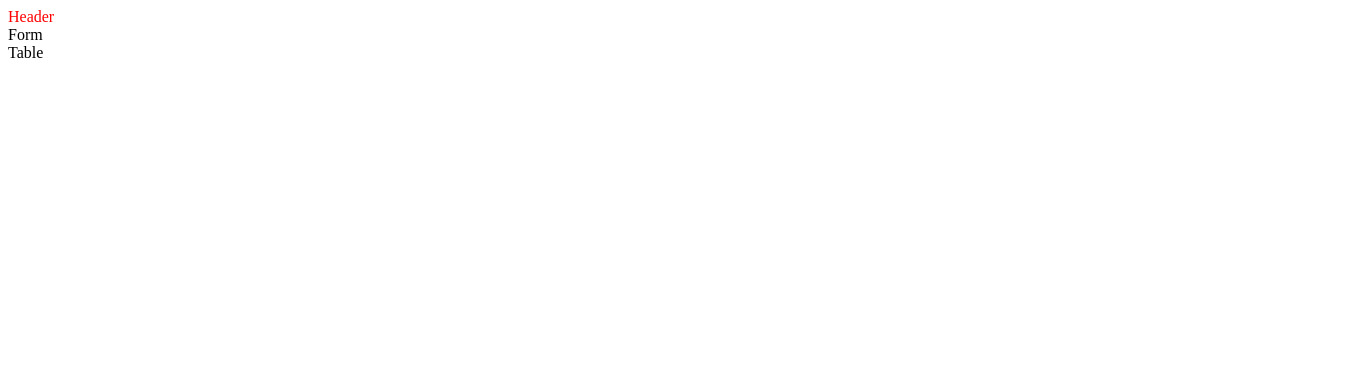
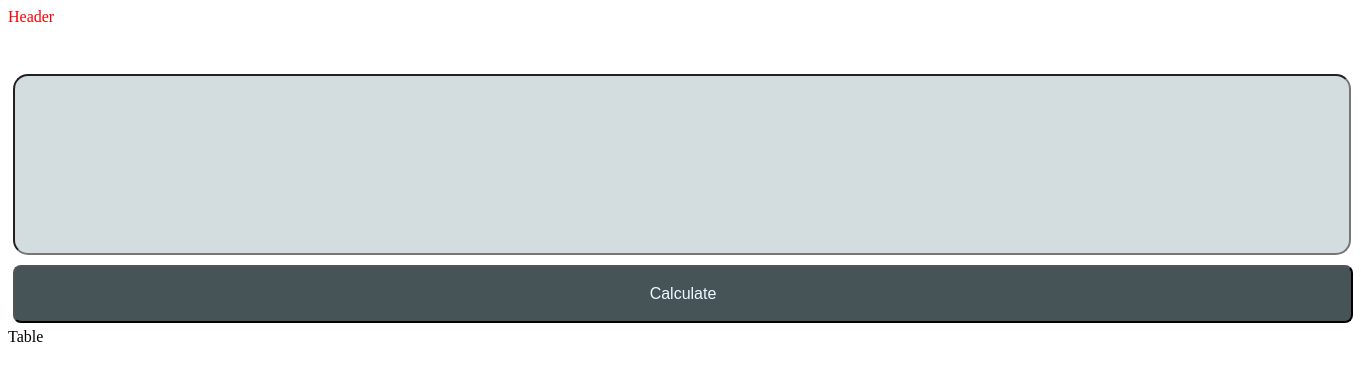
Before and after one commit to nabil1440/stats-automation, a React (Create React App) app: page / in a window 1280 px wide. Shown: the top 380 px of the page, 1361 px wide, since content can reach past the window. Built offline with nearby package versions, Linux system fonts and the light colour scheme; the HTML template or start-up script is replaced by a standard one.

Commit message:
Rafid-Part

```diff
--- a/src/Rafid.css
+++ b/src/Rafid.css
@@ -0,0 +1,26 @@
+.form {
+  width: 100%;
+  max-height: 100vh;
+  margin: 5px;
+  display: flex;
+  flex-direction: row;
+  justify-content: space-evenly;
+}
+.search-input {
+  width: 1330px;
+  height: 175px;
+  margin-top: 43px;
+  margin-right: 10px;
+  background-color: hsl(191, 15%, 85%);
+  border-radius: 15px;
+  font-size: larger;
+}
+.submit-btn {
+  width: 1340px;
+  height: 58px;
+  background: #465457;
+  border-radius: 8px;
+  margin-top: 10px;
+  font-size: medium;
+  color: aliceblue;
+}
--- a/src/components/Form.js
+++ b/src/components/Form.js
@@ -1,10 +1,20 @@
-import React from 'react';
+import React from "react";
 
 // This is Rafid's part
-import '../Rafid.css';
+import "../Rafid.css";
 
 const Form = () => {
-  return <div>Form</div>;
+  return (
+    <div className="form">
+      <form>
+        <input
+          type="text"
+          className="search-input"
+        />
+        <button type="submit" className="submit-btn">Calculate</button>
+      </form>
+    </div>
+  );
 };
 
 export default Form;
```
